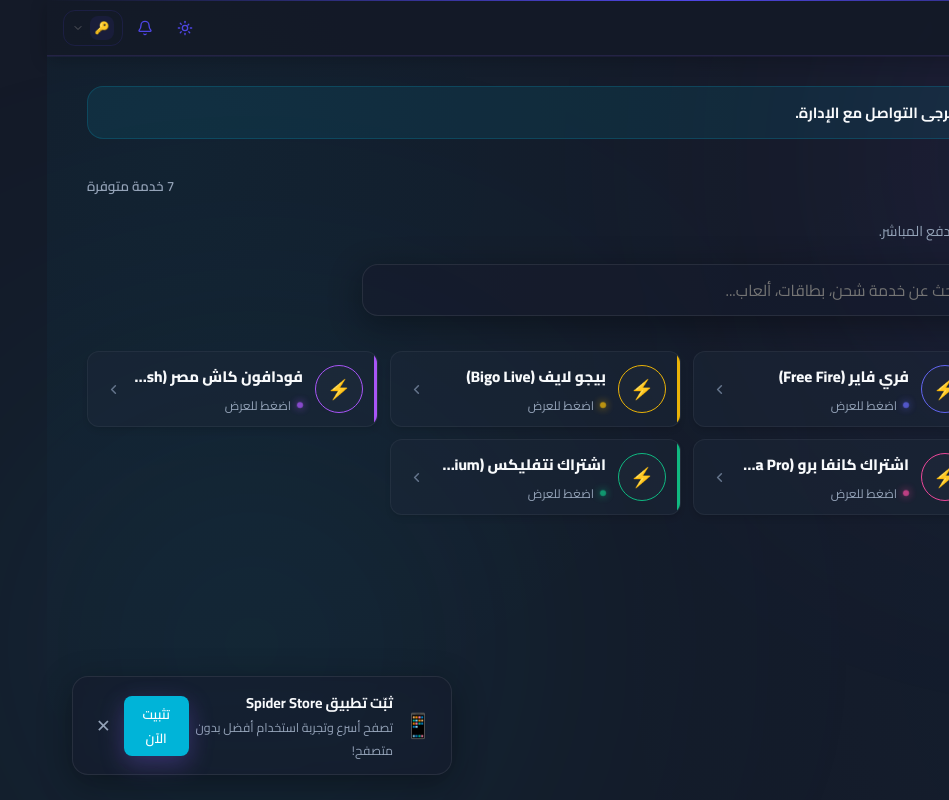
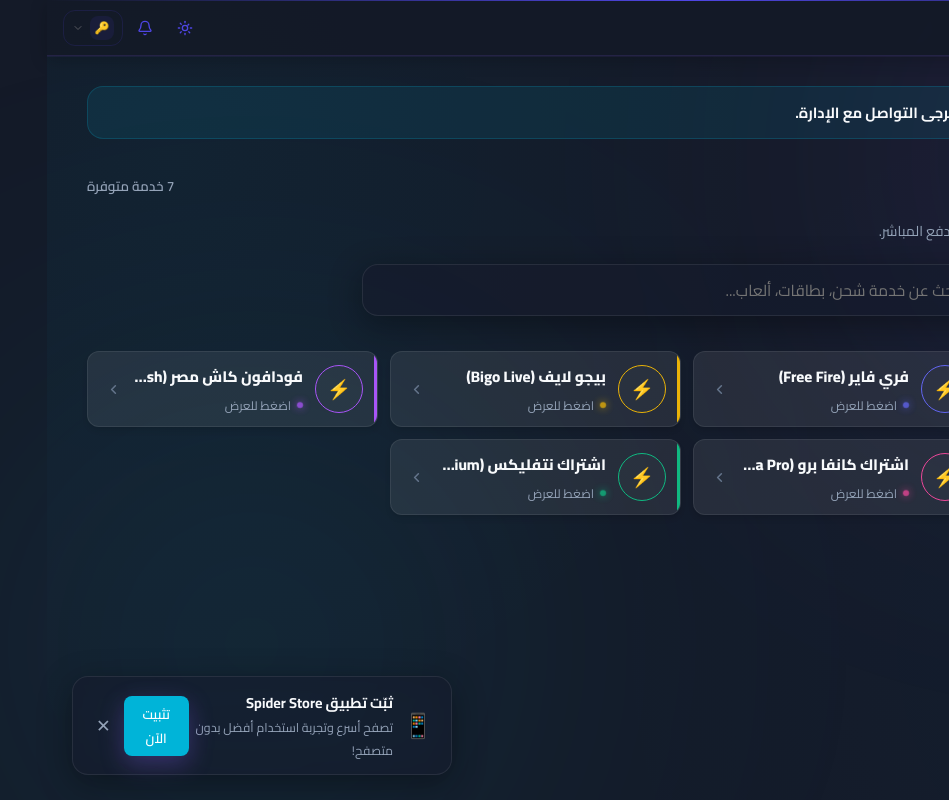
Before and after one commit to minasamir1401/spider-store-front, a Next.js app: page /services in a window 1280 px wide. Shown: the whole page, without its empty margins (331-1280 px from the left). Built offline with nearby package versions, Linux system fonts and the light colour scheme; no server answers.

Commit message:
style: lighten scc-card background color for better readability

```diff
--- a/src/app/globals.css
+++ b/src/app/globals.css
@@ -2164,8 +2164,8 @@
   gap: 12px;
   padding: 10px 14px;
   border-radius: 12px;
-  background: rgba(30, 41, 59, 0.45); /* premium dark glass background */
-  border: 1px solid rgba(255, 255, 255, 0.05);
+  background: rgba(255, 255, 255, 0.08); /* lightened glass background */
+  border: 1px solid rgba(255, 255, 255, 0.08);
   position: relative;
   overflow: hidden;
   transition: all 0.3s cubic-bezier(0.4, 0, 0.2, 1);
@@ -2190,7 +2190,7 @@
 .scc-card:hover {
   transform: translateY(-2px);
   border-color: var(--scc-ac, #6366f1);
-  background: rgba(30, 41, 59, 0.6);
+  background: rgba(255, 255, 255, 0.15); /* lightened hover background */
   box-shadow: 0 10px 15px -3px rgba(0, 0, 0, 0.3), 0 4px 6px -2px rgba(0, 0, 0, 0.05);
 }
 
```
